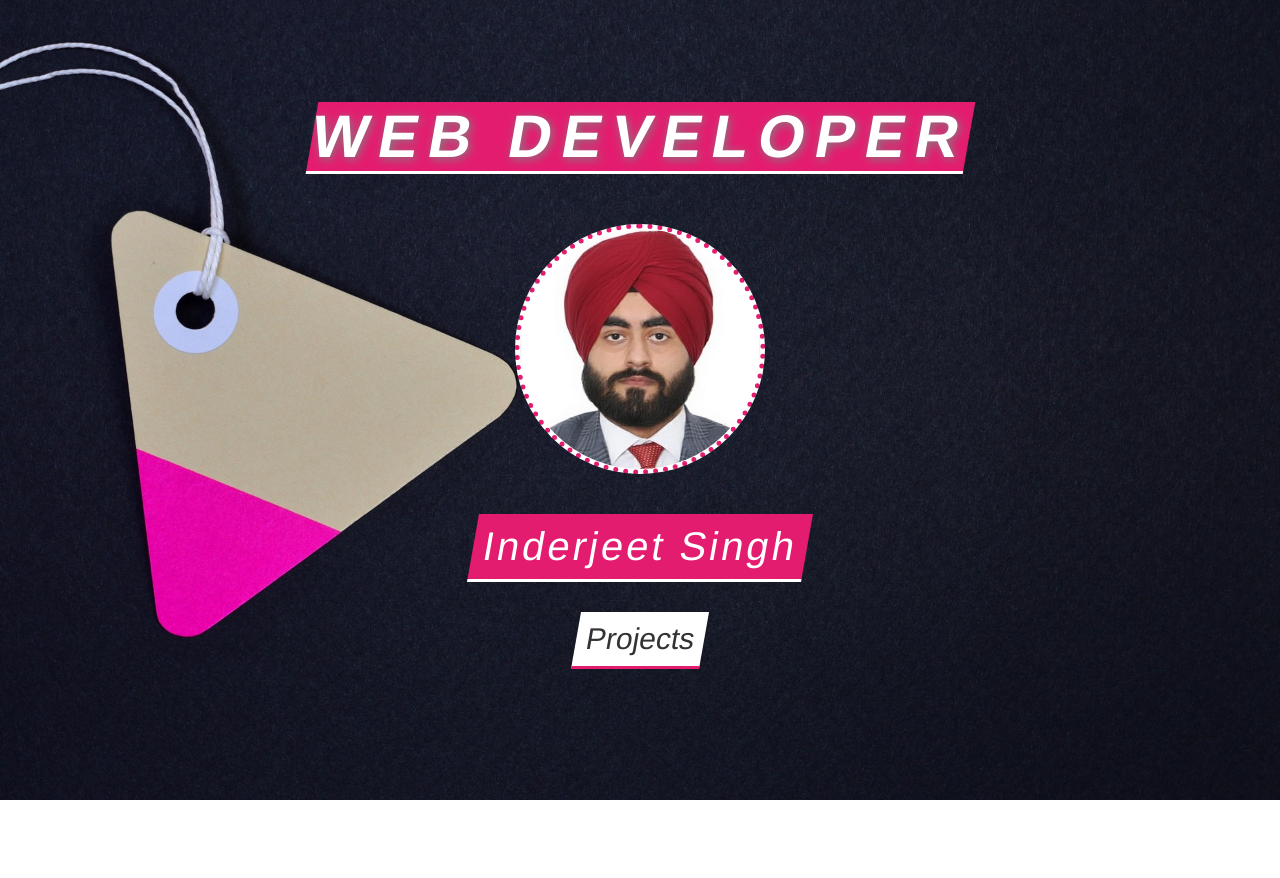
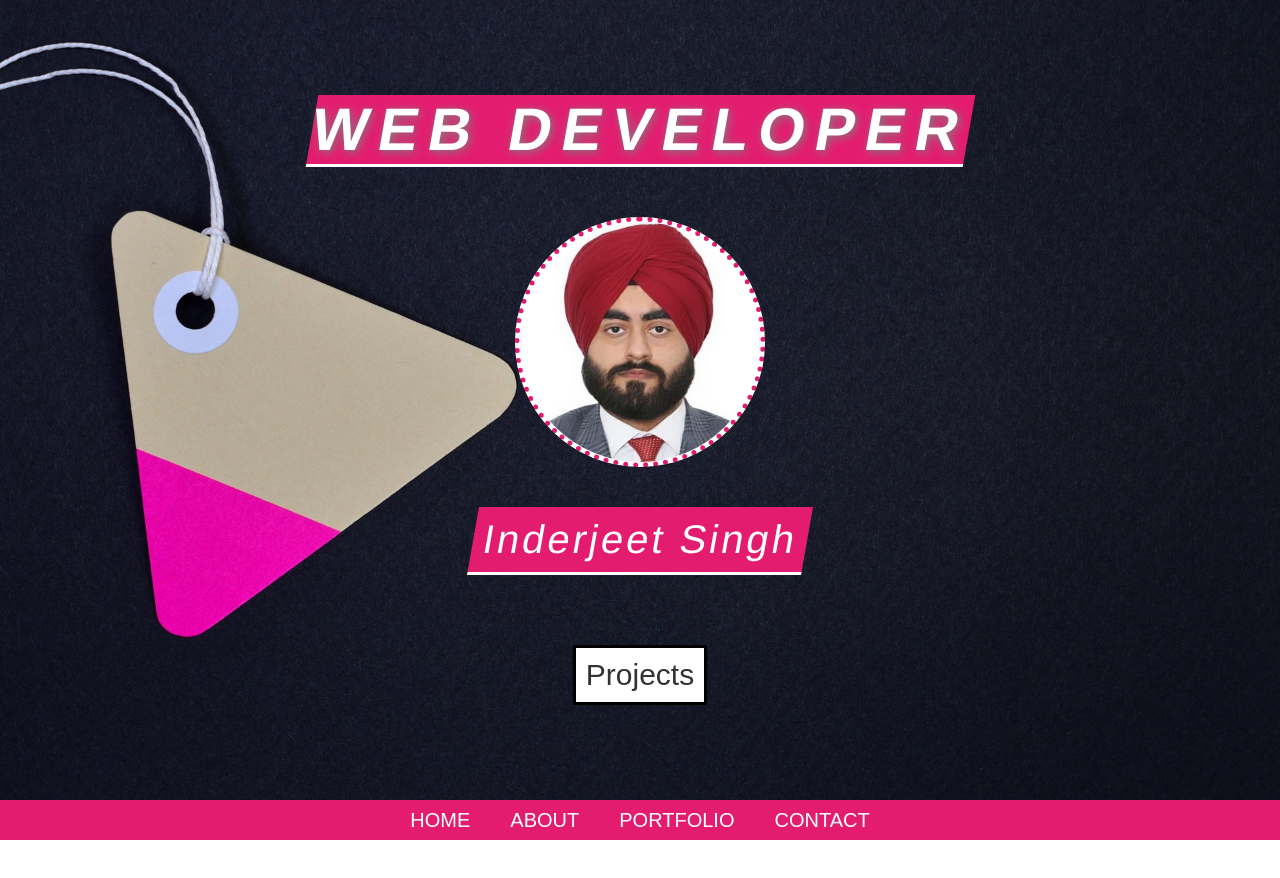
Before and after one commit to Inderjeet670/portfolio, a plain HTML site: page index.html in a window 1280 px wide. Shown: the top 878 px of the page. Before the commit the page ends 800 px from the top, so only its background shows below. Drawn offline with Linux system fonts and the light colour scheme.

Commit message:
navbar finish

```diff
--- a/index.html
+++ b/index.html
@@ -20,6 +20,18 @@
               <h2 class="name-text">Inderjeet Singh</h2>
               <a href = '#' class="section-1-btn">Projects</a>
           </section>
+          <!-- Section 1 END -->
+
+          <!-- NAVBAR -->
+          <nav class="navbar center">
+            <a href="#" class="navbar-link">home</a>
+            <a href="#" class="navbar-link">about</a>
+            <a href="#" class="navbar-link">Portfolio</a>
+            <a href="#" class="navbar-link">contact</a>
+          </nav>
+          <br><br><br><br><br><br><br><br><br><br><br><br><br><br><br><br><br><br><br><br><br><br><br><br><br><br><br><br><br><br><br><br><br><br><br><br><br><br><br><br><br><br><br><br><br><br><br><br><br><br>
+
+
       </div>
     <script src="script.js"></script>
   </body>
--- a/style.css
+++ b/style.css
@@ -8,6 +8,12 @@
     font-weight: 300;
 
 
+}
+
+.center{
+    display: flex;
+    justify-content: center;
+    align-items: center;
 }
 html{
     font-size: 62.5%;
@@ -65,10 +71,46 @@ html{
     font-size: 1.9rem;
     background-color: white;
     color: #333;
-    margin: 3rem 0;
+    margin-top: 7rem;
     font-size: 3rem;
     padding: 1rem;
-    transform: skew(-10deg);
-    border-bottom: solid .3rem #e41c6f;
+    border: solid .3rem black;
 
 }
+
+/* navbar */
+
+.navbar{
+    background-color: #e41c6f;
+    height: 4rem;
+}
+
+.navbar-link{
+    padding: 0;
+    position: relative;
+    font-size: 2rem;
+    color: white;
+    text-transform: uppercase;
+    position: relative;
+    margin: 0 20px;
+    transition: cubic-bezier(0.39, 0.575, 0.565, 1) .2s;
+
+}
+
+.navbar-link::before{
+    content: "";
+    height: 2px;
+    width: 100%;
+    border-bottom: 1px solid black;
+    position: absolute;
+    bottom: 0;
+    left: 0;
+    visibility:hidden;
+}
+.navbar-link:hover.navbar-link{
+    color: black;
+}
+
+.navbar-link:hover::before{
+    visibility: visible;
+}
```
